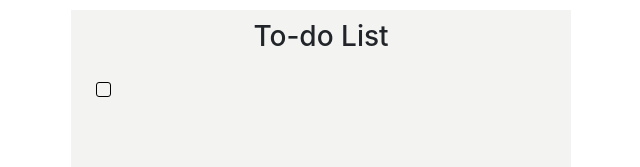
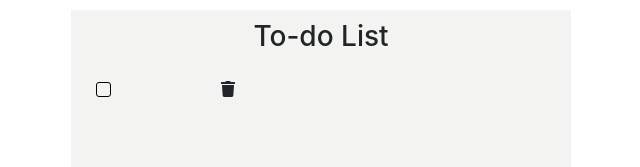
Before and after one commit to madhurabhujbal/todo-list, a React (Create React App) app: page / in a window 1280 px wide. Shown: the top 167 px of the page, without its empty margins (319-959 px from the left). Built offline with nearby package versions, Linux system fonts and the light colour scheme; the HTML template or start-up script is replaced by a standard one.

Commit message:
Add trash icon for each list item

```diff
--- a/src/components/ListItem.jsx
+++ b/src/components/ListItem.jsx
@@ -35,6 +35,9 @@ function ListItem({
           autoFocus
         />
       </div>
+      <div className="col-md-4">
+        <FontAwesomeIcon icon={faTrash} />
+      </div>
     </div>
   );
 }
```
